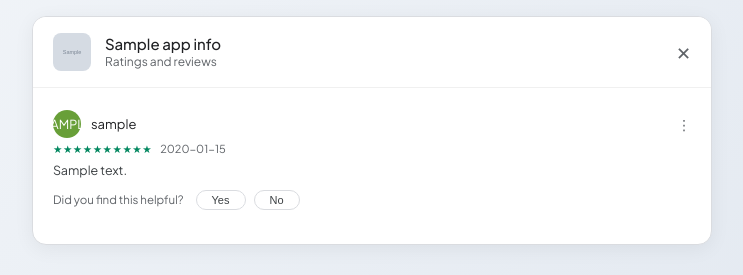
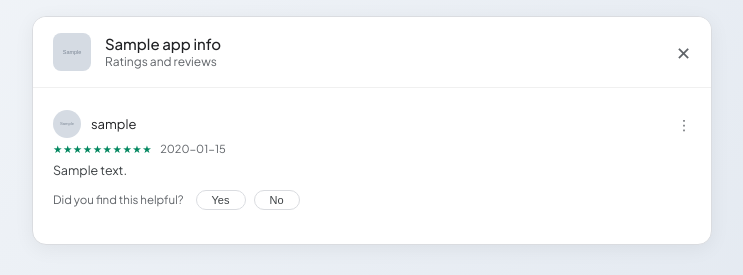
Before and after one commit to review-nest/ReviewSystem_0.2, a Flask app: template templates/index.html in a window 1280 px wide. Shown: the part 545-820 px from the top of the page, without its empty margins (268-1011 px from the left). Run offline with Flask 3, Linux system fonts and the light colour scheme; the template is opened without the code that fills it: most values are stand-ins (such as "Sample title", 1, 10 or a date in 2020); grey boxes marked "Sample" are stand-in pictures; some libraries are stand-ins or nearby versions.

Commit message:
Update index.html

```diff
--- a/templates/index.html
+++ b/templates/index.html
@@ -35,9 +35,6 @@
             max-width: 680px;
         }
 
-        /* ========================================================
-           CLEAN & PROFESSIONAL AESTHETIC FORM CARD
-           ======================================================== */
         .form-card {
             background: #ffffff;
             padding: 28px 26px;
@@ -132,9 +129,6 @@
             background: #1d4ed8;
         }
 
-        /* ========================================================
-           AESTHETIC LOADING SPINNER
-           ======================================================== */
         #loading-overlay {
             display: none;
             position: fixed;
@@ -167,7 +161,6 @@
             color: #475569;
         }
 
-        /* TOOLBAR */
         .action-toolbar {
             display: flex;
             justify-content: space-between;
@@ -214,9 +207,6 @@
 
         .video-btn:hover { background: #1d4ed8; }
 
-        /* ========================================================
-           DESKTOP MODE PLAY STORE MODAL (CLEAN & ACCURATE)
-           ======================================================== */
         .play-modal-card {
             background: #ffffff;
             border-radius: 14px;
@@ -225,7 +215,6 @@
             overflow: hidden;
         }
 
-        /* FIXED STICKY HEADER */
         .modal-header {
             position: sticky;
             top: 0;
@@ -271,7 +260,6 @@
             cursor: pointer;
         }
 
-        /* CONTINUOUS UNLOCKED REVIEWS LIST */
         .reviews-list {
             padding: 8px 20px 20px 20px;
         }
@@ -308,6 +296,13 @@
             align-items: center;
             justify-content: center;
             text-transform: uppercase;
+        }
+
+        .avatar-img {
+            width: 28px;
+            height: 28px;
+            border-radius: 50%;
+            object-fit: cover;
         }
 
         .ps-username {
@@ -386,7 +381,6 @@
 
 <body>
 
-    <!-- SPINNER OVERLAY -->
     <div id="loading-overlay">
         <div class="aesthetic-spinner"></div>
         <div class="loading-text" id="loading-text-label">Fetching Reviews...</div>
@@ -394,14 +388,12 @@
 
     <div class="main-wrapper">
 
-        <!-- FORM CONTAINER -->
         <div class="form-card">
             <div class="form-title">Play Store Reviews Fetcher</div>
 
             <form method="POST" id="review-form">
                 <div class="form-grid">
 
-                    <!-- PACKAGE ID OR URL INPUT -->
                     <div class="form-group">
                         <label class="form-label">Application Package ID / URL</label>
                         <input
@@ -414,7 +406,6 @@
                         <span class="form-hint">Enter the Package ID or paste the complete Play Store link.</span>
                     </div>
 
-                    <!-- DATE INPUT -->
                     <div class="form-group">
                         <label class="form-label">Review Date</label>
                         <input
@@ -426,7 +417,6 @@
                         <span class="form-hint">Select the target review publication date.</span>
                     </div>
 
-                    <!-- STAR RATING SELECT WITH ICONS -->
                     <div class="form-group full-width">
                         <label class="form-label">Filter Rating</label>
                         <select class="form-select" name="rating">
@@ -439,7 +429,6 @@
                         </select>
                     </div>
 
-                    <!-- KEYWORDS SEARCH INPUT -->
                     <div class="form-group full-width">
                         <label class="form-label">Search Keywords</label>
                         <textarea
@@ -457,22 +446,17 @@
 
         {% if reviews is not none and reviews|length > 0 %}
 
-            <!-- EXPORT TOOLBAR -->
             <div class="action-toolbar">
                 <span style="font-size: 12.5px; color: #475569;">Total Reviews: <strong>{{ reviews|length }}</strong></span>
 
                 <div class="btn-group">
                     <button class="download-btn" onclick="exportToPDF()">Save as PDF</button>
-
-                    <!-- UPDATED REEL VIDEO LINK BUTTON -->
                     <a href="/reel" target="_blank" class="video-btn">🎥 Export Video (Reel)</a>
                 </div>
             </div>
 
-            <!-- DESKTOP STYLE MODAL DISPLAY -->
             <div class="play-modal-card" id="export-target">
 
-                <!-- STICKY FIXED HEADER -->
                 <div class="modal-header">
                     <div class="modal-header-left">
                         {% if app_info and app_info.icon %}
@@ -486,16 +470,19 @@
                     <div class="modal-close-icon">✕</div>
                 </div>
 
-                <!-- UNLOCKED CONTINUOUS REVIEWS LIST -->
                 <div class="reviews-list">
                     {% set colors = ['#689f38', '#2e7d32', '#1565c0', '#ad1457', '#6a1b9a', '#ef6c00'] %}
                     {% for r in reviews %}
                         <div class="ps-review-item">
                             <div class="ps-user-header">
                                 <div class="ps-user-info">
-                                    <div class="avatar-circle" style="background-color: {{ colors[loop.index0 % 6] }};">
-                                        {{ r.userName[0] if r.userName else 'A' }}
-                                    </div>
+                                    {% if r.userImage %}
+                                        <img src="{{ r.userImage }}" class="avatar-img" alt="User Avatar" referrerpolicy="no-referrer">
+                                    {% else %}
+                                        <div class="avatar-circle" style="background-color: {{ colors[loop.index0 % 6] }};">
+                                            {{ r.userName[0] if r.userName else 'A' }}
+                                        </div>
+                                    {% endif %}
                                     <div class="ps-username">{{ r.userName if r.userName else 'A Google User' }}</div>
                                 </div>
                                 <div class="ps-three-dots">⋮</div>
@@ -553,4 +540,4 @@
         }
     </script>
 </body>
-</html>
+    </html>
```
